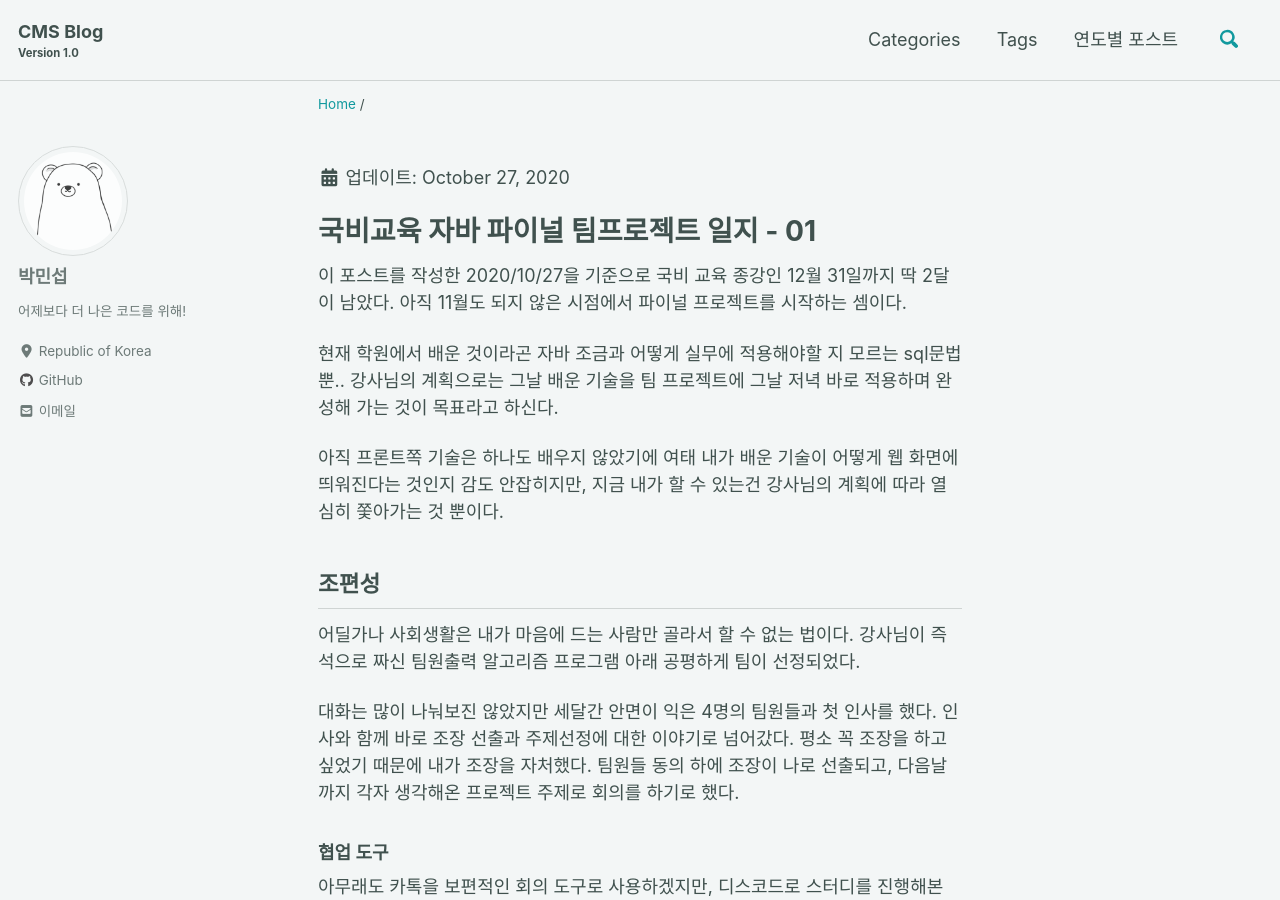
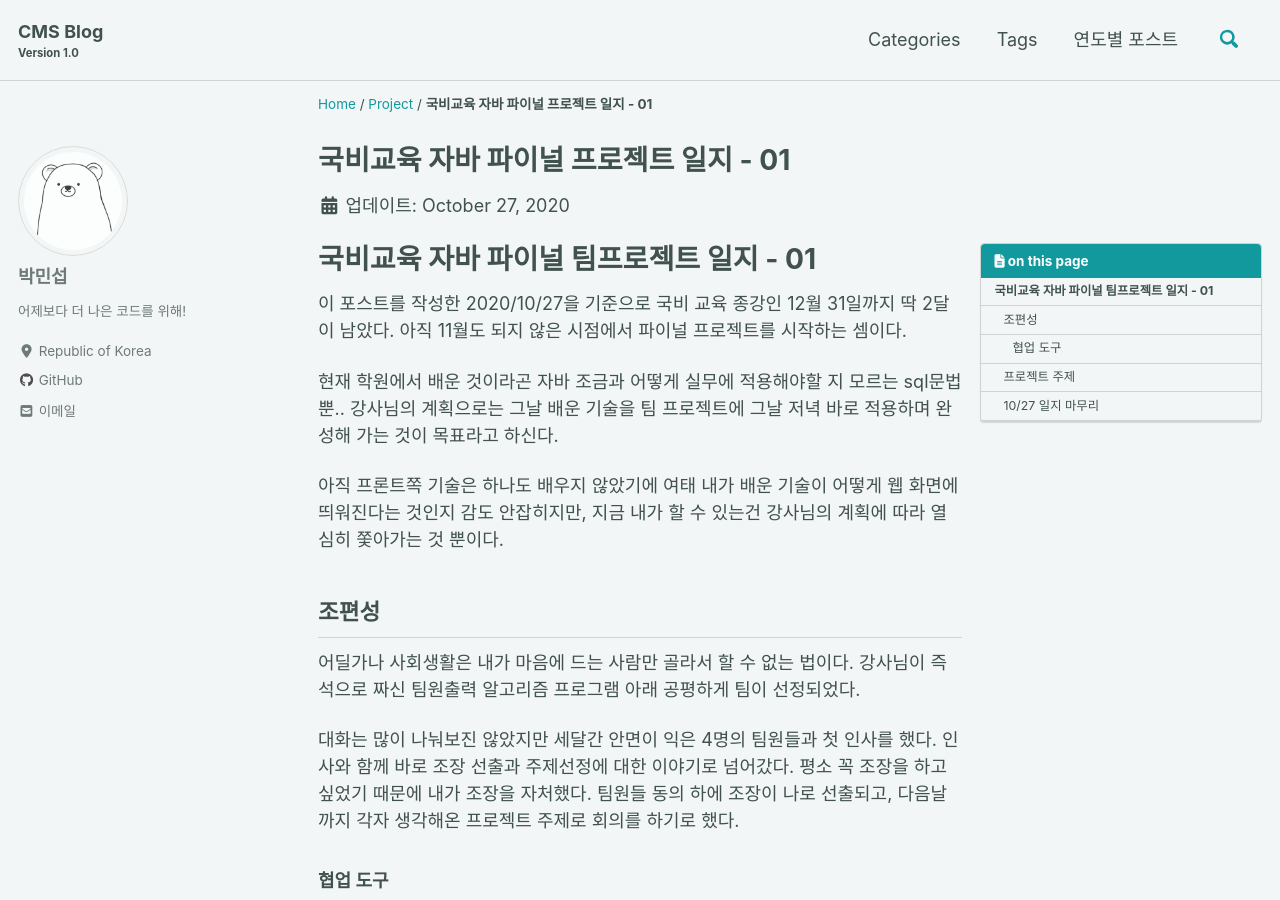
Before and after one commit to parkminseob/parkminseob.github.io, a Jekyll site: the page built from _posts/2020/2020-10-27-final-project01.md, in a window 1280 px wide and 900 px high. Built offline with Jekyll 4.4.1, drawn with Linux system fonts in a browser that asks for light colours; cached includes are drawn as plain includes; nearby versions of some CDN libraries; comment, search, counter and statistics services are not loaded; some of the changed text lies outside the part shown.

Commit message:
Update 2020-10-27-final-project01.md

```diff
--- a/_posts/2020/2020-10-27-final-project01.md
+++ b/_posts/2020/2020-10-27-final-project01.md
@@ -1,5 +1,5 @@
 ---
-title: [국비교육 자바 파이널 프로젝트 일지] - 01
+title: 국비교육 자바 파이널 프로젝트 일지 - 01
 categories:
 - project
 toc: true
```
